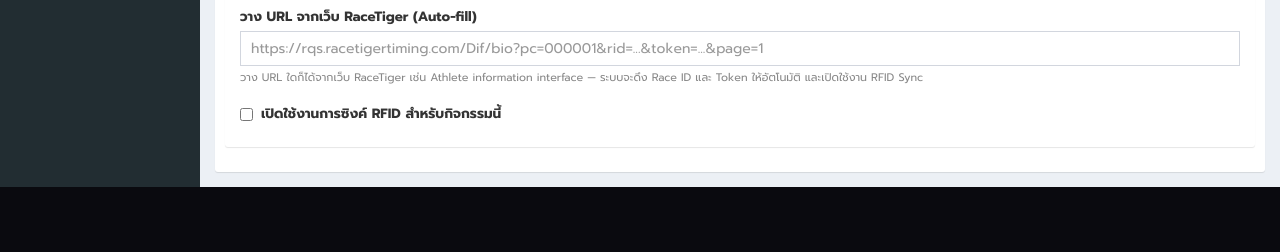
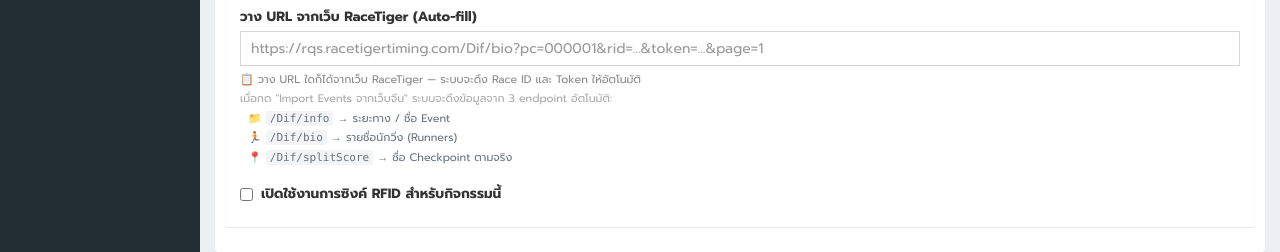
Before and after one commit to MeowHito/Front-RFID, a Next.js app: page /admin/events/create in a window 1280 px wide. Shown: the part 1518-1770 px from the top of the page. Before the commit the page ends 1705 px from the top, so only its background shows below. Built offline with nearby package versions, Linux system fonts and the light colour scheme; no server answers; sample sign-in values are in the browser's storage.

Commit message:
feat: show checkpoint names in import toast; add endpoint descriptions in RFID URL field

```diff
--- a/src/app/admin/events/RFIDDashboardModal.tsx
+++ b/src/app/admin/events/RFIDDashboardModal.tsx
@@ -269,9 +269,11 @@
             const runUpdated = result?.runners?.updated ?? 0;
             const cpCreated = result?.checkpoints?.created ?? 0;
 
+            const cpNames: string[] = result?.checkpoints?.names ?? [];
+            const cpNamesStr = cpNames.length ? ` (${cpNames.join(', ')})` : '';
             const summaryMessage = language === 'th'
-                ? `✅ Import สำเร็จ!\n📁 Events: สร้าง ${evImported}, อัปเดต ${evUpdated}\n🏃 Runners: เพิ่ม ${runInserted}, อัปเดต ${runUpdated}\n📍 Checkpoints: สร้าง ${cpCreated}`
-                : `✅ Import completed!\n📁 Events: created ${evImported}, updated ${evUpdated}\n🏃 Runners: inserted ${runInserted}, updated ${runUpdated}\n📍 Checkpoints: created ${cpCreated}`;
+                ? `✅ Import สำเร็จ!\n📁 Events: สร้าง ${evImported}, อัปเดต ${evUpdated}\n🏃 Runners: เพิ่ม ${runInserted}, อัปเดต ${runUpdated}\n📍 Checkpoints: สร้าง ${cpCreated}${cpNamesStr}`
+                : `✅ Import completed!\n📁 Events: created ${evImported}, updated ${evUpdated}\n🏃 Runners: inserted ${runInserted}, updated ${runUpdated}\n📍 Checkpoints: created ${cpCreated}${cpNamesStr}`;
 
             showToast('success', summaryMessage);
             setRfidStatus(prev => ({
--- a/src/app/admin/events/create/page.tsx
+++ b/src/app/admin/events/create/page.tsx
@@ -677,11 +677,28 @@
                             }}
                             onChange={(e) => handleRaceTigerUrlPaste(e.target.value)}
                         />
-                        <span style={{ fontSize: 11, color: '#888', marginTop: 4, display: 'block' }}>
-                            {language === 'th'
-                                ? 'วาง URL ใดก็ได้จากเว็บ RaceTiger เช่น Athlete information interface — ระบบจะดึง Race ID และ Token ให้อัตโนมัติ และเปิดใช้งาน RFID Sync'
-                                : 'Paste any URL from RaceTiger (e.g. Athlete information interface) — Race ID and Token will be extracted automatically and RFID sync will be enabled'}
-                        </span>
+                        <div style={{ fontSize: 11, color: '#888', marginTop: 6, display: 'flex', flexDirection: 'column', gap: 3 }}>
+                            <span>
+                                {language === 'th'
+                                    ? '📋 วาง URL ใดก็ได้จากเว็บ RaceTiger — ระบบจะดึง Race ID และ Token ให้อัตโนมัติ'
+                                    : '📋 Paste any URL from RaceTiger — Race ID and Token will be extracted automatically'}
+                            </span>
+                            <span style={{ color: '#aaa' }}>
+                                {language === 'th' ? 'เมื่อกด "Import Events จากเว็บจีน" ระบบจะดึงข้อมูลจาก 3 endpoint อัตโนมัติ:' : 'When clicking "Import Events from RaceTiger", the system fetches from 3 endpoints automatically:'}
+                            </span>
+                            <span style={{ color: '#6b7280', paddingLeft: 8 }}>
+                                {'📁 '}<code style={{ background: '#f3f4f6', padding: '1px 4px', borderRadius: 3 }}>/Dif/info</code>
+                                {language === 'th' ? ' → ระยะทาง / ชื่อ Event' : ' → distances / event names'}
+                            </span>
+                            <span style={{ color: '#6b7280', paddingLeft: 8 }}>
+                                {'🏃 '}<code style={{ background: '#f3f4f6', padding: '1px 4px', borderRadius: 3 }}>/Dif/bio</code>
+                                {language === 'th' ? ' → รายชื่อนักวิ่ง (Runners)' : ' → runner list (participants)'}
+                            </span>
+                            <span style={{ color: '#6b7280', paddingLeft: 8 }}>
+                                {'📍 '}<code style={{ background: '#f3f4f6', padding: '1px 4px', borderRadius: 3 }}>/Dif/splitScore</code>
+                                {language === 'th' ? ' → ชื่อ Checkpoint ตามจริง' : ' → real checkpoint names'}
+                            </span>
+                        </div>
                     </div>
 
                     <div className="ce-form-group ce-full">
```
